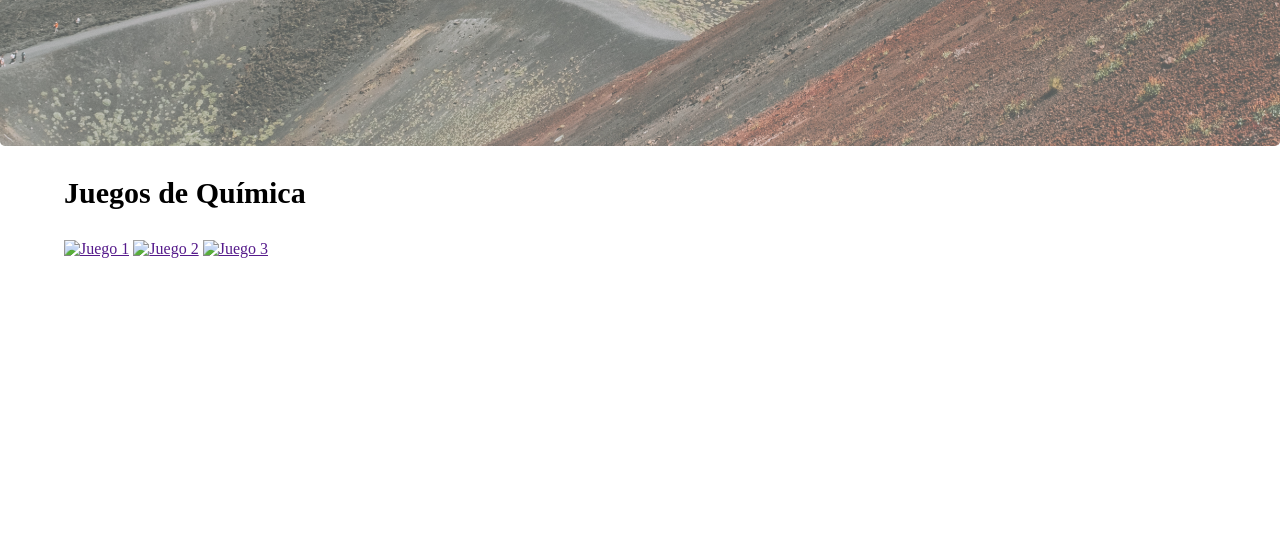
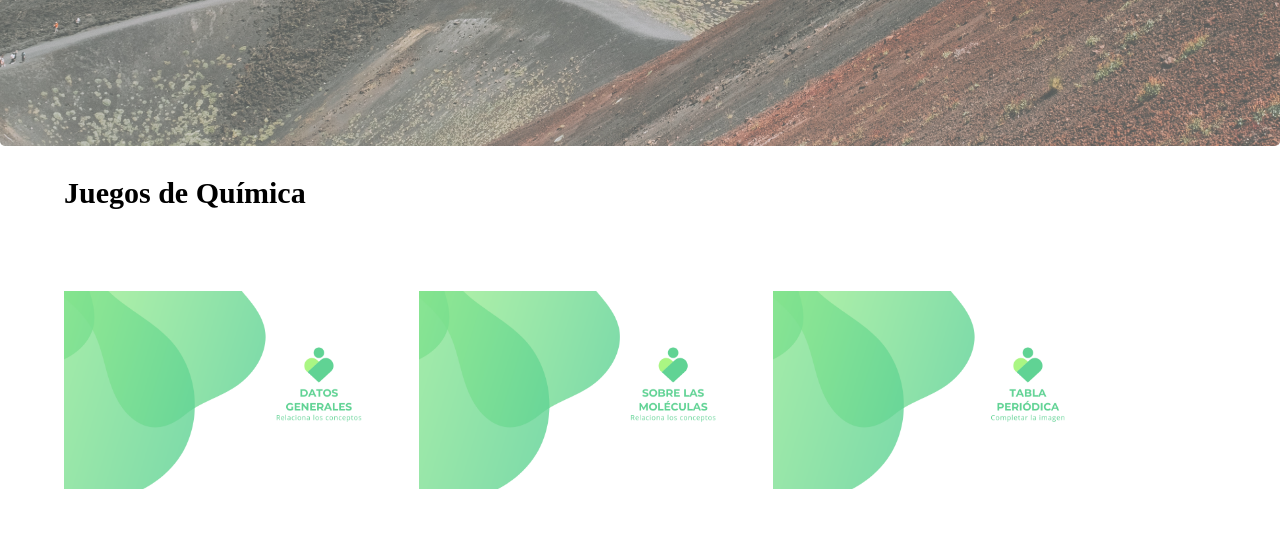
Before and after one commit to Pinguno123/pinguno123.github.io, a PHP site: page /FeriaTecnica-final/index.php in a window 1280 px wide. Shown: the part 721-1265 px from the top of the page. Before the commit the page ends 979 px from the top, so only its background shows below. Run offline with PHP 8.4, Linux system fonts and the light colour scheme.

Commit message:
feriatecnica v1.0

```diff
--- a/FeriaTecnica-final/index.php
+++ b/FeriaTecnica-final/index.php
@@ -21,10 +21,10 @@
             <div class="texto">
                 <h3>Juegos de Química</h3>
             </div>
-            <div class="imagenes">
-                <a href=""><img src="" alt="Juego 1"></a>
-                <a href=""><img src="" alt="Juego 2"></a>
-                <a href=""><img src="" alt="Juego 3"></a>
+            <div class="imagenes1f">
+                <a href=""><img src="recursos/img/1.png" alt="Juego 1" class="imagenes"></a>
+                <a href=""><img src="recursos/img/2.png" alt="Juego 2" class="imagenes"></a>
+                <a href=""><img src="recursos/img/3.png" alt="Juego 3" class="imagenes"></a>
             </div>
         </section>
         <section class="segundafila">
--- a/FeriaTecnica-final/recursos/css/main.css
+++ b/FeriaTecnica-final/recursos/css/main.css
@@ -49,7 +49,8 @@ header > .cabecera > h1 {
     margin-bottom: 30px;
 }
 .imagenes {
-    width: 33%;
+    width: 30%;
+    margin-right: 5px;
     height: 300px;
-    object-fit: cover;
+    object-fit: contain;
 }
```
Also changed, not shown: FeriaTecnica-final/recursos/img/1.png (added), FeriaTecnica-final/recursos/img/2.png (added), FeriaTecnica-final/recursos/img/3.png (added), FeriaTecnica-final/recursos/img/4.png (added), FeriaTecnica-final/recursos/img/5.png (added).
